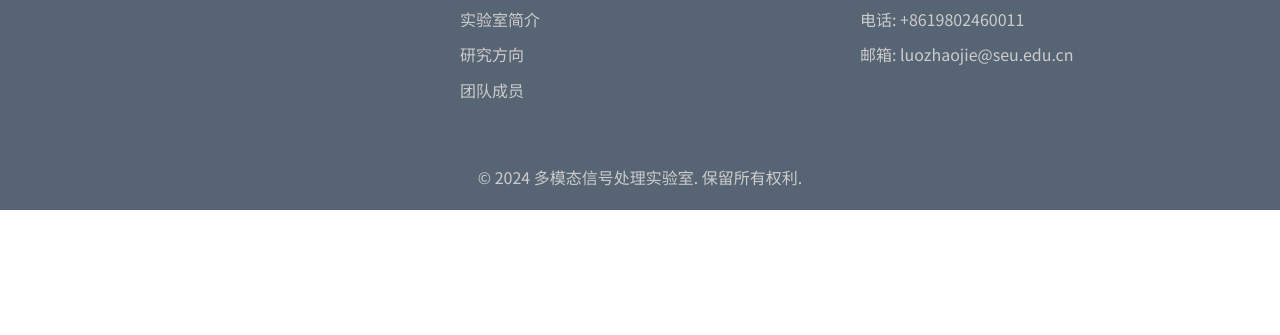
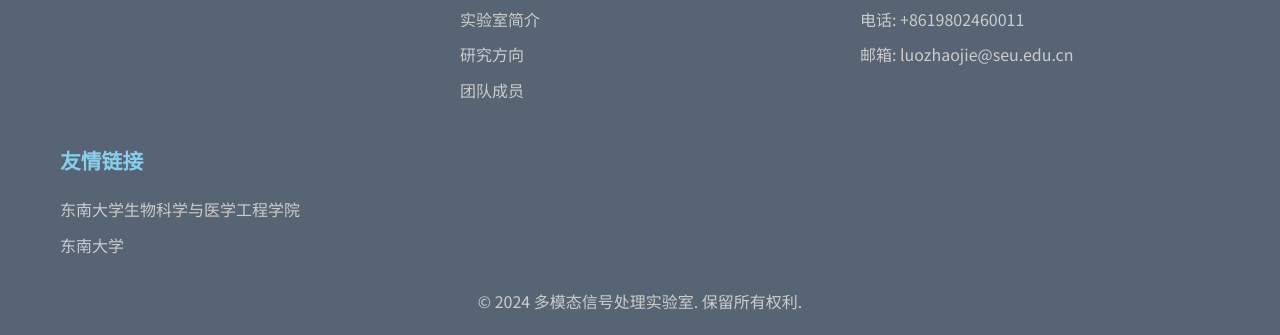
Before and after one commit to zja2004/hai-lab, a plain HTML site: page index.html in a window 1280 px wide. Shown: the part 6974-7309 px from the top of the page. Before the commit the page ends 7184 px from the top, so only its background shows below. Drawn offline with Linux system fonts and the light colour scheme.

Commit message:
Update index.html

```diff
--- a/index.html
+++ b/index.html
@@ -367,6 +367,13 @@
                     <p>邮箱: luozhaojie@seu.edu.cn</p>
                 </div>
             </div>
+            <div class="footer-section">
+                <h4>友情链接</h4>
+                <ul>
+                    <li><a href="https://bme.seu.edu.cn/" target="_blank">东南大学生物科学与医学工程学院</a></li>
+                    <li><a href="https://www.seu.edu.cn/" target="_blank">东南大学</a></li>
+                </ul>
+            </div>
             <div class="footer-bottom">
                 <p>&copy; 2024 多模态信号处理实验室. 保留所有权利.</p>
             </div>
```
